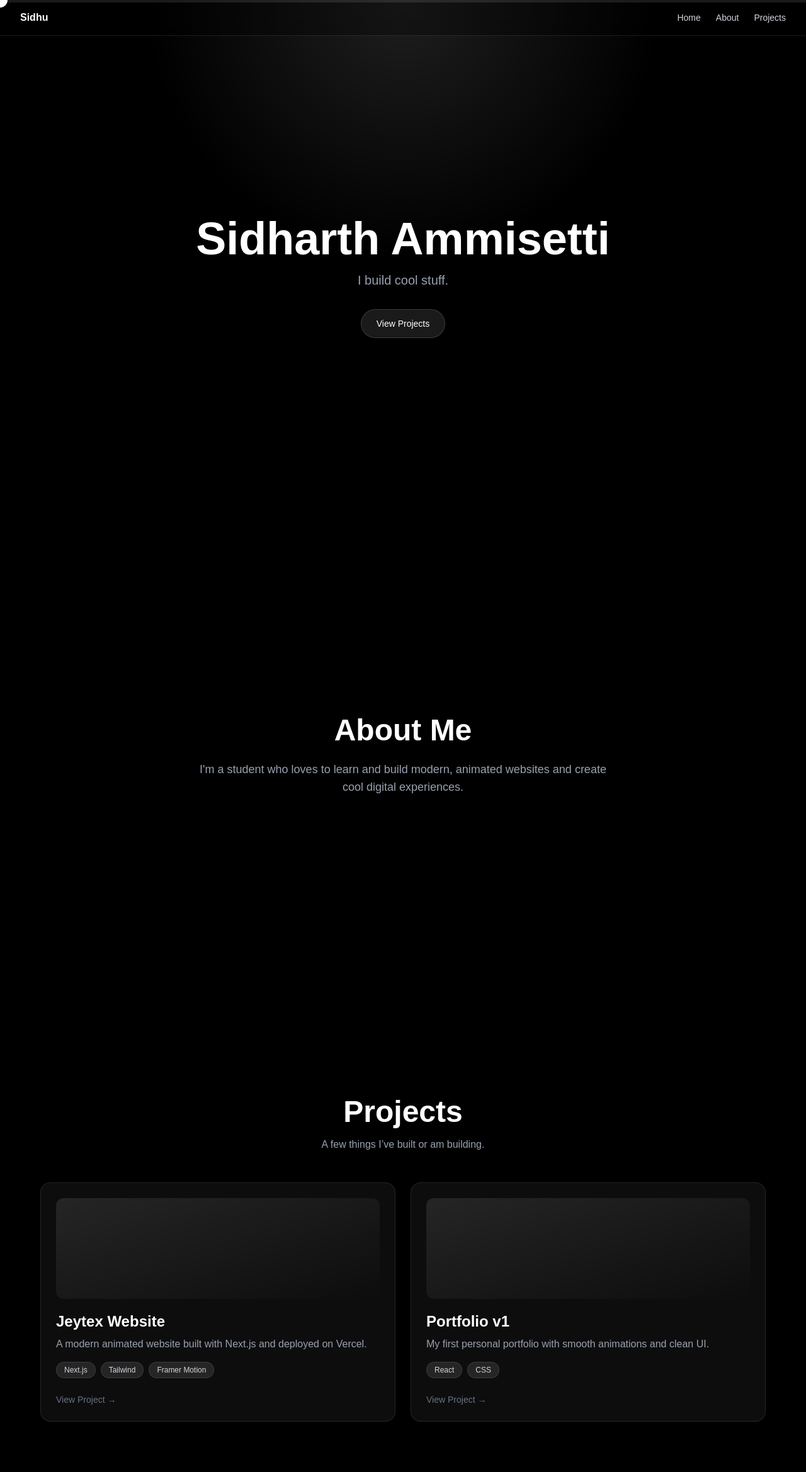
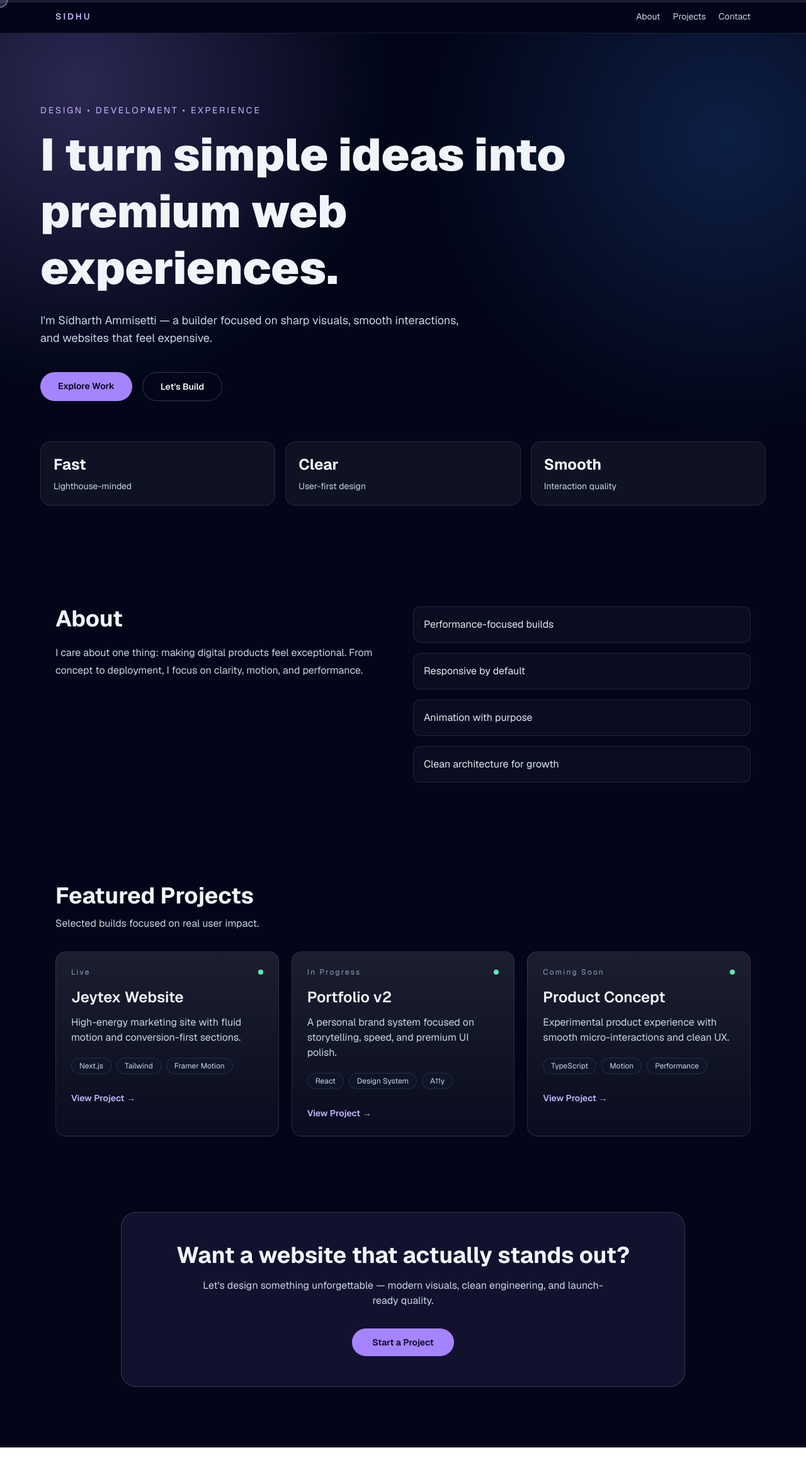
Before and after one commit to Jeytex/portfolio, a Next.js app: page / in a window 1280 px wide. Shown: the top 2338 px of the page at 63% size. After the commit the page ends 2299 px from the top, so only its background shows below. Built offline with nearby package versions, Linux system fonts and the light colour scheme.

Commit message:
Revamp portfolio landing experience and polish styling

```diff
--- a/app/globals.css
+++ b/app/globals.css
@@ -1,8 +1,8 @@
 @import "tailwindcss";
 
 :root {
-  --background: #ffffff;
-  --foreground: #171717;
+  --background: #020617;
+  --foreground: #f8fafc;
 }
 
 @theme inline {
@@ -12,17 +12,8 @@
   --font-mono: var(--font-geist-mono);
 }
 
-@media (prefers-color-scheme: dark) {
-  :root {
-    --background: #0a0a0a;
-    --foreground: #ededed;
-  }
-}
-
-body {
-  background: var(--background);
-  color: var(--foreground);
-  font-family: Arial, Helvetica, sans-serif;
+* {
+  box-sizing: border-box;
 }
 
 html {
@@ -30,5 +21,7 @@ html {
 }
 
 body {
-  cursor: none;
+  background: radial-gradient(circle at 50% -20%, #1e1b4b 0%, #020617 40%);
+  color: var(--foreground);
+  font-family: var(--font-geist-sans), Arial, Helvetica, sans-serif;
 }
--- a/app/layout.tsx
+++ b/app/layout.tsx
@@ -13,8 +13,9 @@ const geistMono = Geist_Mono({
 });
 
 export const metadata: Metadata = {
-  title: "Create Next App",
-  description: "Generated by create next app",
+  title: "Sidharth Ammisetti | Portfolio",
+  description:
+    "Portfolio of Sidharth Ammisetti — modern web experiences with strong design, smooth interaction, and performance-first development.",
 };
 
 export default function RootLayout({
--- a/app/page.tsx
+++ b/app/page.tsx
@@ -1,26 +1,43 @@
 "use client";
 
-import { motion } from "framer-motion";
+import { motion, useReducedMotion } from "framer-motion";
+import Link from "next/link";
 import { useEffect, useState } from "react";
 
 const projects = [
   {
     title: "Jeytex Website",
-    desc: "A modern animated website built with Next.js and deployed on Vercel.",
+    desc: "High-energy marketing site with fluid motion and conversion-first sections.",
     tech: ["Next.js", "Tailwind", "Framer Motion"],
-    link: "/projects/jeytex",
+    href: "/projects/jeytex",
+    status: "Live",
   },
   {
-    title: "Portfolio v1",
-    desc: "My first personal portfolio with smooth animations and clean UI.",
-    tech: ["React", "CSS"],
-    link: "#",
+    title: "Portfolio v2",
+    desc: "A personal brand system focused on storytelling, speed, and premium UI polish.",
+    tech: ["React", "Design System", "A11y"],
+    href: "#",
+    status: "In Progress",
   },
+  {
+    title: "Product Concept",
+    desc: "Experimental product experience with smooth micro-interactions and clean UX.",
+    tech: ["TypeScript", "Motion", "Performance"],
+    href: "#",
+    status: "Coming Soon",
+  },
+];
+
+const highlights = [
+  { label: "Lighthouse-minded", value: "Fast" },
+  { label: "User-first design", value: "Clear" },
+  { label: "Interaction quality", value: "Smooth" },
 ];
 
 export default function Home() {
   const [position, setPosition] = useState({ x: 0, y: 0 });
   const [scrollProgress, setScrollProgress] = useState(0);
+  const reduceMotion = useReducedMotion();
 
   useEffect(() => {
     const moveCursor = (e: MouseEvent) => {
@@ -30,13 +47,11 @@ export default function Home() {
     const handleScroll = () => {
       const scrollTop = window.scrollY;
       const docHeight = document.documentElement.scrollHeight - window.innerHeight;
-      const progress = docHeight > 0 ? (scrollTop / docHeight) * 100 : 0;
-      setScrollProgress(progress);
+      setScrollProgress(docHeight > 0 ? (scrollTop / docHeight) * 100 : 0);
     };
 
     window.addEventListener("mousemove", moveCursor);
     window.addEventListener("scroll", handleScroll);
-
     handleScroll();
 
     return () => {
@@ -46,161 +61,149 @@ export default function Home() {
   }, []);
 
   return (
-    <main className="bg-black text-white">
-      {/* SCROLL PROGRESS BAR */}
+    <main className="min-h-screen bg-slate-950 text-slate-100 selection:bg-violet-500/40">
       <div className="fixed left-0 top-0 z-[1000] h-1 w-full bg-white/10">
-        <div
-          className="h-full bg-white transition-[width] duration-150"
-          style={{ width: `${scrollProgress}%` }}
-        />
+        <div className="h-full bg-violet-400 transition-[width] duration-150" style={{ width: `${scrollProgress}%` }} />
       </div>
 
-      {/* CUSTOM CURSOR */}
+      {!reduceMotion && (
         <div
-        className="pointer-events-none fixed left-0 top-0 z-[999] h-6 w-6 -translate-x-1/2 -translate-y-1/2 rounded-full bg-white mix-blend-difference transition-transform duration-150"
-        style={{
-          left: position.x,
-          top: position.y,
-        }}
+          aria-hidden
+          className="pointer-events-none fixed left-0 top-0 z-[999] hidden h-6 w-6 -translate-x-1/2 -translate-y-1/2 rounded-full border border-violet-300/80 bg-violet-300/20 backdrop-blur-sm md:block"
+          style={{ left: position.x, top: position.y }}
         />
+      )}
 
-      {/* NAVBAR */}
-      <nav className="fixed top-0 left-0 z-50 flex w-full items-center justify-between border-b border-white/10 bg-black/30 px-8 py-4 backdrop-blur-md">
-        <h1 className="font-semibold">Sidhu</h1>
-
-        <div className="flex gap-6 text-sm text-gray-300">
-          <a href="#hero" className="transition hover:text-white">
-            Home
-          </a>
-          <a href="#about" className="transition hover:text-white">
-            About
-          </a>
-          <a href="#projects" className="transition hover:text-white">
-            Projects
-          </a>
+      <header className="sticky top-0 z-50 border-b border-white/10 bg-slate-950/80 backdrop-blur-xl">
+        <nav className="mx-auto flex w-full max-w-6xl items-center justify-between px-6 py-4">
+          <p className="text-sm font-semibold tracking-[0.2em] text-violet-300">SIDHU</p>
+          <div className="flex gap-5 text-sm text-slate-300">
+            <a href="#about" className="transition hover:text-white">About</a>
+            <a href="#projects" className="transition hover:text-white">Projects</a>
+            <a href="#contact" className="transition hover:text-white">Contact</a>
           </div>
         </nav>
+      </header>
 
-      {/* HERO */}
-      <section
-        id="hero"
-        className="relative flex h-screen items-center justify-center overflow-hidden pt-20"
+      <section className="relative overflow-hidden px-6 pb-20 pt-24 sm:pt-28">
+        <div className="pointer-events-none absolute inset-0 bg-[radial-gradient(circle_at_10%_10%,rgba(167,139,250,0.25),transparent_35%),radial-gradient(circle_at_90%_20%,rgba(59,130,246,0.2),transparent_35%)]" />
+
+        <div className="relative mx-auto max-w-6xl">
+          <motion.p initial={{ opacity: 0, y: 16 }} animate={{ opacity: 1, y: 0 }} className="text-sm tracking-[0.2em] text-violet-300">
+            DESIGN • DEVELOPMENT • EXPERIENCE
+          </motion.p>
+          <motion.h1
+            initial={{ opacity: 0, y: 36 }}
+            animate={{ opacity: 1, y: 0 }}
+            transition={{ duration: 0.7 }}
+            className="mt-4 max-w-4xl text-5xl font-black leading-tight sm:text-6xl md:text-7xl"
           >
-        <div className="absolute inset-0 bg-[radial-gradient(circle_at_top,rgba(255,255,255,0.12),transparent_40%)]" />
-
-        <div className="relative z-10 px-6 text-center">
-          <motion.h1
-            initial={{ opacity: 0, y: 80 }}
+            I turn simple ideas into premium web experiences.
+          </motion.h1>
+          <motion.p
+            initial={{ opacity: 0, y: 24 }}
             animate={{ opacity: 1, y: 0 }}
-            transition={{ duration: 1 }}
-            className="text-5xl font-bold sm:text-6xl md:text-7xl"
+            transition={{ delay: 0.15, duration: 0.7 }}
+            className="mt-6 max-w-2xl text-base leading-7 text-slate-300 sm:text-lg"
           >
-            Sidharth Ammisetti
-          </motion.h1>
-
-          <motion.p
-            initial={{ opacity: 0, y: 40 }}
-            animate={{ opacity: 1, y: 0 }}
-            transition={{ delay: 0.3, duration: 1 }}
-            className="mt-4 text-lg text-gray-400 sm:text-xl"
-          >
-            I build cool stuff.
+            I&apos;m Sidharth Ammisetti — a builder focused on sharp visuals, smooth interactions, and websites that feel expensive.
           </motion.p>
 
-          <motion.a
-            href="#projects"
-            initial={{ opacity: 0, y: 20 }}
-            animate={{ opacity: 1, y: 0 }}
-            transition={{ delay: 0.6, duration: 1 }}
-            whileHover={{ scale: 1.1 }}
-            whileTap={{ scale: 0.95 }}
-            className="mt-8 inline-flex items-center rounded-full border border-white/15 bg-white/10 px-6 py-3 text-sm text-white transition hover:bg-white/20"
-          >
-            View Projects
-          </motion.a>
+          <motion.div initial={{ opacity: 0, y: 20 }} animate={{ opacity: 1, y: 0 }} transition={{ delay: 0.3 }} className="mt-10 flex flex-wrap gap-4">
+            <a href="#projects" className="rounded-full bg-violet-400 px-7 py-3 text-sm font-semibold text-slate-950 transition hover:bg-violet-300">
+              Explore Work
+            </a>
+            <a href="#contact" className="rounded-full border border-white/20 px-7 py-3 text-sm font-semibold transition hover:border-white/40 hover:bg-white/5">
+              Let&apos;s Build
+            </a>
+          </motion.div>
+
+          <div className="mt-16 grid gap-4 sm:grid-cols-3">
+            {highlights.map((item) => (
+              <div key={item.label} className="rounded-2xl border border-white/10 bg-white/5 p-5 backdrop-blur">
+                <p className="text-2xl font-bold">{item.value}</p>
+                <p className="mt-2 text-sm text-slate-300">{item.label}</p>
+              </div>
+            ))}
+          </div>
         </div>
       </section>
 
-      {/* ABOUT */}
-      <section
-        id="about"
-        className="flex min-h-screen items-center justify-center px-6 py-24 scroll-mt-24"
-      >
-        <motion.div
-          initial={{ opacity: 0, y: 80 }}
-          whileInView={{ opacity: 1, y: 0 }}
-          viewport={{ once: true, amount: 0.3 }}
-          transition={{ duration: 0.9 }}
-          className="max-w-3xl text-center"
-        >
-          <h2 className="text-4xl font-semibold sm:text-5xl">About Me</h2>
-
-          <p className="mx-auto mt-6 max-w-2xl text-base leading-7 text-gray-400 sm:text-lg">
-            I'm a student who loves to learn and build modern, animated websites
-            and create cool digital experiences.
+      <section id="about" className="mx-auto grid w-full max-w-6xl gap-8 px-6 py-20 md:grid-cols-2">
+        <div>
+          <h2 className="text-3xl font-bold sm:text-4xl">About</h2>
+          <p className="mt-5 text-slate-300 leading-7">
+            I care about one thing: making digital products feel exceptional. From concept to deployment, I focus on clarity, motion, and performance.
           </p>
-        </motion.div>
+        </div>
+        <div className="grid gap-4">
+          {[
+            "Performance-focused builds",
+            "Responsive by default",
+            "Animation with purpose",
+            "Clean architecture for growth",
+          ].map((point) => (
+            <div key={point} className="rounded-xl border border-white/10 bg-white/[0.03] p-4 text-slate-200">
+              {point}
+            </div>
+          ))}
+        </div>
       </section>
 
-      {/* PROJECTS */}
-      <section
-        id="projects"
-        className="flex min-h-screen items-center justify-center px-6 py-24 scroll-mt-24"
-      >
-        <motion.div
-          initial={{ opacity: 0, y: 80 }}
-          whileInView={{ opacity: 1, y: 0 }}
-          viewport={{ once: true, amount: 0.3 }}
-          transition={{ duration: 0.9 }}
-          className="w-full max-w-6xl"
-        >
-          <div className="text-center">
-            <h2 className="text-4xl font-semibold sm:text-5xl">Projects</h2>
-            <p className="mt-4 text-gray-400">
-              A few things I’ve built or am building.
-            </p>
+      <section id="projects" className="mx-auto w-full max-w-6xl px-6 py-20">
+        <div className="mb-8 flex items-end justify-between gap-4">
+          <div>
+            <h2 className="text-3xl font-bold sm:text-4xl">Featured Projects</h2>
+            <p className="mt-3 text-slate-300">Selected builds focused on real user impact.</p>
+          </div>
         </div>
 
-          <div className="mt-12 grid gap-6 md:grid-cols-2">
+        <div className="grid gap-5 md:grid-cols-2 xl:grid-cols-3">
           {projects.map((project, index) => (
-              <motion.a
+            <motion.article
               key={project.title}
-                href={project.link}
-                target="_blank"
-                rel="noopener noreferrer"
-                initial={{ opacity: 0, y: 40 }}
+              initial={{ opacity: 0, y: 28 }}
               whileInView={{ opacity: 1, y: 0 }}
-                viewport={{ once: true }}
-                transition={{ delay: index * 0.15, duration: 0.7 }}
-                whileHover={{ y: -10, scale: 1.03 }}
-                className="group block rounded-2xl border border-white/10 bg-white/5 p-6 backdrop-blur-sm transition hover:bg-white/10"
+              viewport={{ once: true, amount: 0.25 }}
+              transition={{ delay: index * 0.08, duration: 0.5 }}
+              className="group rounded-2xl border border-white/10 bg-gradient-to-b from-white/10 to-white/[0.03] p-6"
             >
-                {/* FAKE PREVIEW IMAGE */}
-                <div className="h-40 rounded-xl bg-gradient-to-br from-white/10 to-transparent mb-5" />
+              <div className="mb-4 flex items-center justify-between">
+                <p className="text-xs tracking-[0.18em] text-slate-400">{project.status}</p>
+                <span className="h-2 w-2 rounded-full bg-emerald-300" />
+              </div>
+              <h3 className="text-2xl font-semibold">{project.title}</h3>
+              <p className="mt-3 text-slate-300">{project.desc}</p>
 
-                <h3 className="text-2xl font-semibold">{project.title}</h3>
-                <p className="mt-2 text-gray-400">{project.desc}</p>
-
-                {/* TECH TAGS */}
-                <div className="mt-4 flex flex-wrap gap-2">
+              <div className="mt-5 flex flex-wrap gap-2">
                 {project.tech.map((tech) => (
-                    <span
-                      key={tech}
-                      className="text-xs px-3 py-1 rounded-full bg-white/10 border border-white/10 text-gray-300"
-                    >
+                  <span key={tech} className="rounded-full border border-white/10 bg-slate-900/70 px-3 py-1 text-xs text-slate-300">
                     {tech}
                   </span>
                 ))}
               </div>
 
-                {/* HOVER INDICATOR */}
-                <div className="mt-6 text-sm text-gray-500 group-hover:text-white transition">
+              <Link href={project.href} className="mt-7 inline-flex text-sm font-semibold text-violet-300 transition group-hover:text-violet-200">
                 View Project →
-                </div>
-              </motion.a>
+              </Link>
+            </motion.article>
           ))}
         </div>
-        </motion.div>
+      </section>
+
+      <section id="contact" className="px-6 pb-24 pt-10">
+        <div className="mx-auto max-w-4xl rounded-3xl border border-violet-300/20 bg-violet-400/10 p-8 text-center sm:p-12">
+          <h2 className="text-3xl font-bold sm:text-4xl">Want a website that actually stands out?</h2>
+          <p className="mx-auto mt-4 max-w-2xl text-slate-300">
+            Let&apos;s design something unforgettable — modern visuals, clean engineering, and launch-ready quality.
+          </p>
+          <a
+            href="mailto:hello@example.com"
+            className="mt-8 inline-flex rounded-full bg-violet-400 px-8 py-3 text-sm font-semibold text-slate-950 transition hover:bg-violet-300"
+          >
+            Start a Project
+          </a>
+        </div>
       </section>
     </main>
   );
--- a/app/projects/jeytex/page.tsx
+++ b/app/projects/jeytex/page.tsx
@@ -1,3 +1,5 @@
+import Link from "next/link";
+
 export default function JeytexProject() {
   return (
     <main className="min-h-screen bg-black text-white px-6 py-20">
@@ -17,12 +19,12 @@ export default function JeytexProject() {
           Visit Live →
         </a>
 
-        <a
+        <Link
           href="/"
           className="px-6 py-3 border border-white/20 rounded-full"
         >
           Back Home
-        </a>
+        </Link>
       </div>
     </main>
   );
```
Lines whose indentation alone changed are shown as unchanged.
